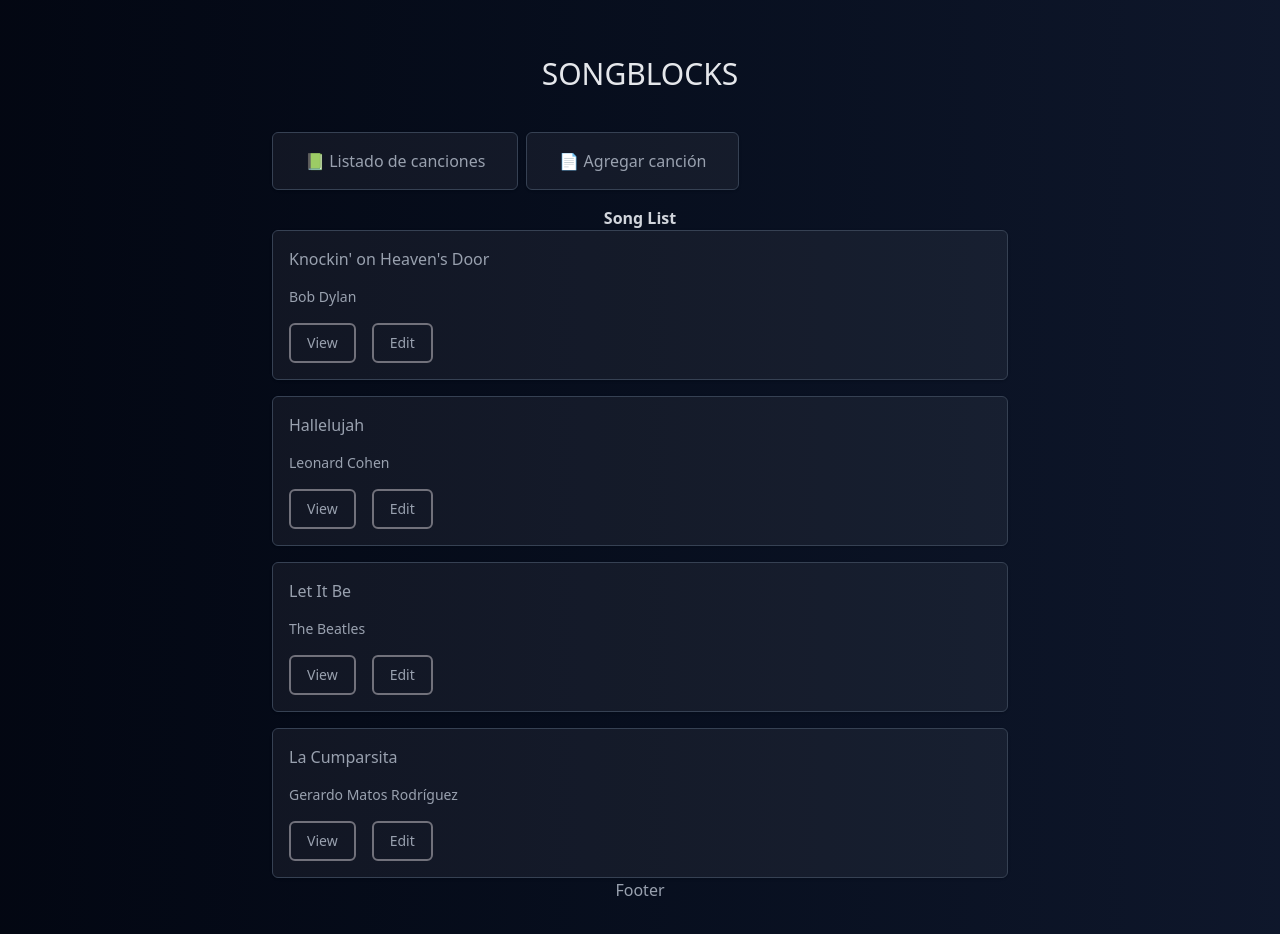
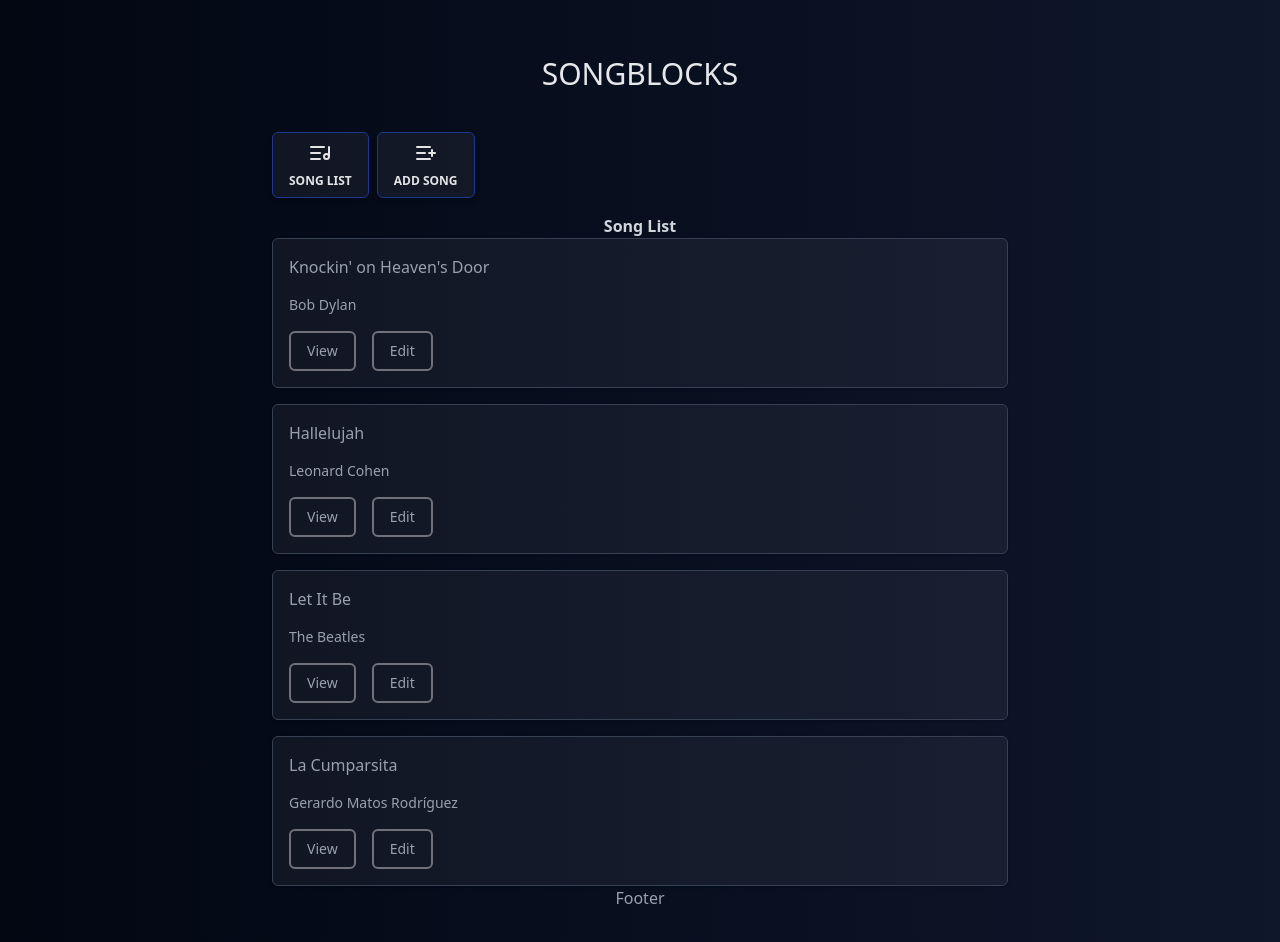
Before and after one commit to horaciodominguez/chordblocks-react-typescript, a React (Vite) app: page / in a window 1280 px wide. Built offline with nearby package versions, Linux system fonts and the light colour scheme.

Commit message:
feat: add lucide icons to Header component for improved navigation visuals

```diff
--- a/package.json
+++ b/package.json
@@ -15,6 +15,8 @@
     "@dnd-kit/utilities": "^3.2.2",
     "@radix-ui/react-popover": "^1.1.15",
     "@tailwindcss/vite": "^4.1.11",
+    "lucide": "^0.542.0",
+    "lucide-react": "^0.542.0",
     "react": "^19.1.0",
     "react-dom": "^19.1.0",
     "react-router-dom": "^7.7.1",
--- a/src/components/common/Header.tsx
+++ b/src/components/common/Header.tsx
@@ -1,4 +1,6 @@
 import { Link } from "react-router-dom"
+
+import { ListMusic, ListPlus } from "lucide-react"
 
 export function Header() {
   return (
@@ -8,14 +10,26 @@ export function Header() {
       </h1>
       <nav className="my-4">
         <ul className="flex gap-2">
-          <li className="border-[.1px] border-gray-700 bg-gray-50/5 rounded-md  shadow-sm">
-            <Link to="/" className="py-4 px-8 block">
-              📗 Listado de canciones
+          <li className="border-[.1px] bg-zinc-100/5 border-blue-900 rounded-md shadow-md hover:bg-zinc-100/10 hover:border-blue-600 transition-all">
+            <Link
+              to="/"
+              className="flex flex-col justify-center items-center py-2 px-4 "
+            >
+              <ListMusic className="text-zinc-200 mb-2" />
+              <span className="text-zinc-200 text-xs font-bold uppercase">
+                Song List
+              </span>
             </Link>
           </li>
-          <li className="border-[.1px] border-gray-700 bg-gray-50/5 rounded-md shadow-sm">
-            <Link to="/new" className="py-4 px-8 block">
-              📄 Agregar canción
+          <li className="border-[.1px] bg-zinc-100/5 border-blue-900 rounded-md shadow-md hover:bg-zinc-100/10 hover:border-blue-600 transition-all">
+            <Link
+              to="/new"
+              className="flex flex-col justify-center items-center py-2 px-4"
+            >
+              <ListPlus className="text-zinc-200 mb-2" />
+              <span className="text-zinc-200 text-xs font-bold uppercase">
+                Add Song
+              </span>
             </Link>
           </li>
         </ul>
```
Also changed, not shown: 1 other file (tests, documents, lock files or other folders).
